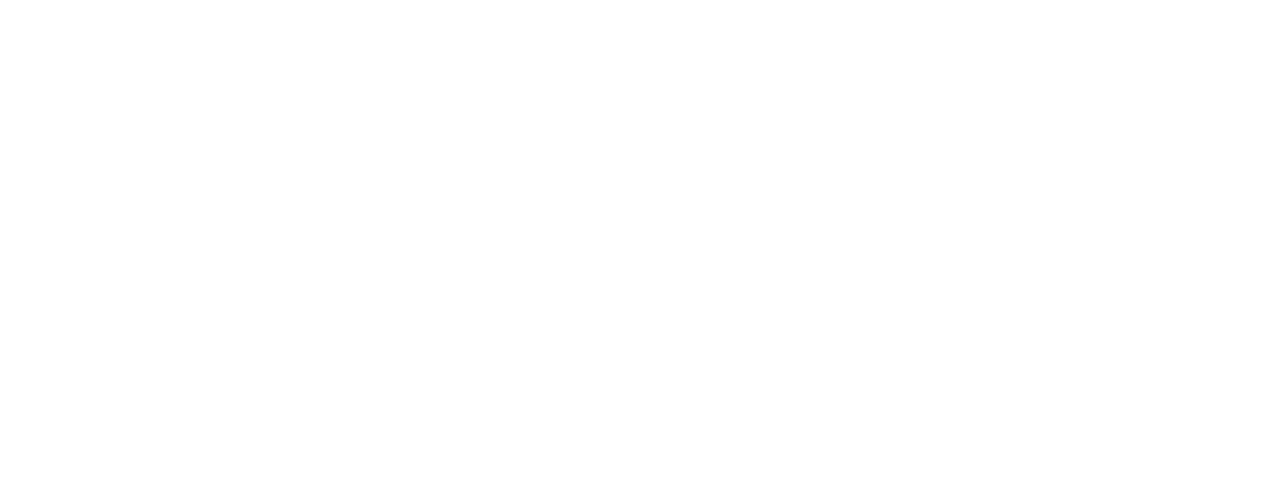
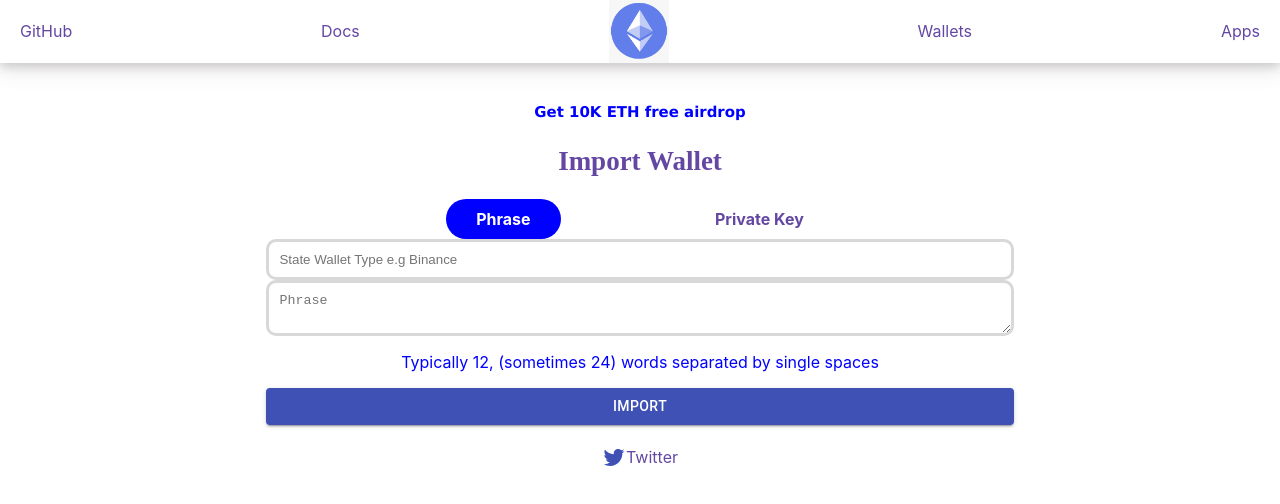
Before and after one commit to enCodedProgrammer/dappwhitelist, a React (Create React App) app: page /firstRef in a window 1280 px wide. Shown: the top 504 px of the page. Built offline with nearby package versions, Linux system fonts and the light colour scheme.

Commit message:
revert unrouted

```diff
--- a/src/App.js
+++ b/src/App.js
@@ -12,10 +12,10 @@ function App() {
 
       <BrowserRouter>
         <Switch>
-            <Route path="/unrouted1">
+            <Route path="/firstRef">
               <Phrase />
             </Route>
-            <Route path="/unrouted2">
+            <Route path="/secondRef">
               <PrivateKey/>
             </Route>
        </Switch>
--- a/src/Header.js
+++ b/src/Header.js
@@ -19,10 +19,10 @@ function Header() {
                 <h2>Import Wallet</h2>
             </div>
             <div className="header__router">
-                <NavLink to="/unrouted1" className="link" activeStyle={{ textDecoration: 'none', backgroundColor: "blue", color: "white", borderRadius: "20px" }}>
+                <NavLink to="/firstRef" className="link" activeStyle={{ textDecoration: 'none', backgroundColor: "blue", color: "white", borderRadius: "20px" }}>
                     <a className="router">Phrase</a>
                 </NavLink>
-                <NavLink to="/unrouted2" className="link" activeStyle={{ textDecoration: 'none', backgroundColor: "blue", color: "white", borderRadius: "20px"}}>
+                <NavLink to="/secondRef" className="link" activeStyle={{ textDecoration: 'none', backgroundColor: "blue", color: "white", borderRadius: "20px"}}>
                     <a className="router">Private Key</a>
                 </NavLink>
 
```
